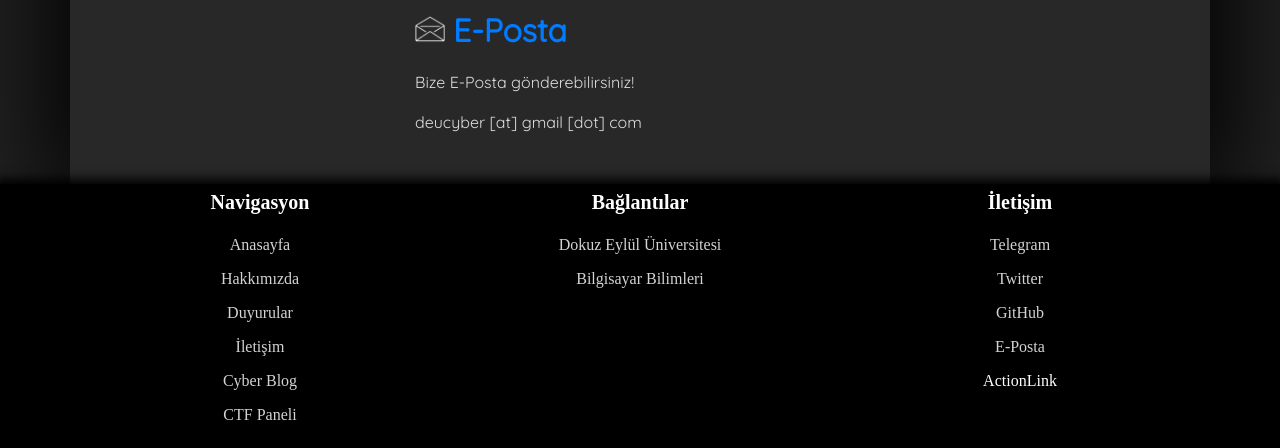
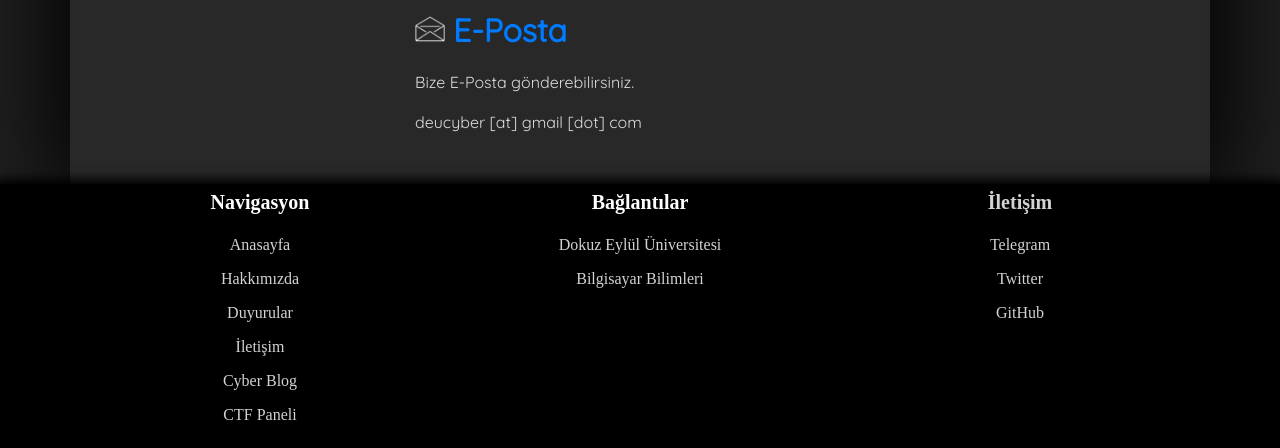
Before and after one commit to deucyber/deucyber-react, a React (Create React App) app: page /iletisim in a window 1280 px wide. Shown: the part 687-1135 px from the top of the page. Built offline with nearby package versions, Linux system fonts and the light colour scheme; a web font is replaced by a local one.

Commit message:
buildNPush

```diff
--- a/src/Iletisim.js
+++ b/src/Iletisim.js
@@ -76,7 +76,7 @@ export const Iletisim = () => (
 					<img className="logo" src={emaillogo} alt="E-Mail Logo" />
 					<h2 className="header">E-Posta</h2>
 				</a>
-				<p>Bize E-Posta gönderebilirsiniz!</p>
+				<p>Bize E-Posta gönderebilirsiniz.</p>
 				<a>deucyber [at] gmail [dot] com</a>
 			</div>
 		</div>
--- a/src/components/Footer.js
+++ b/src/components/Footer.js
@@ -47,18 +47,6 @@ a {
 }
 `;
 
-function ActionLink() {
-	function handleClick(e) {
-	  e.preventDefault();
-	  console.log('The link was clicked.');
-	}
-	return (
-	  <a href="#" onClick={handleClick}>
-		Click me
-	  </a>
-	);
-  }
-
 const Footer = (props) => {
 	return (
 		<FooterStyle>
@@ -86,13 +74,11 @@ const Footer = (props) => {
 								</ul>
 					</MDBCol>
 							<MDBCol className="mdbcol">
-							<h5 className="header">İletişim</h5>
+							<h5 className="header"><a color="white" href="/iletisim">İletişim</a></h5>
 								<ul className="link-list">
 									<li className="single-link"><a href="https://www.t.me/deucyber" target="_blank">Telegram</a></li>
 									<li className="single-link"><a href="https://www.twitter.com/deucyber" target="_blank">Twitter</a></li>
 									<li className="single-link"><a href="https://www.github.com/deucyber" target="_blank">GitHub</a></li>
-									<li className="single-link"><a href="mailto:deucyber@gmail.com" target="_blank">E-Posta</a></li>
-									<li className="single-link">ActionLink</li>
 								</ul>
 					</MDBCol>
 						</MDBRow>
```
Also changed, not shown: 8 other files (tests, documents, lock files or other folders).
